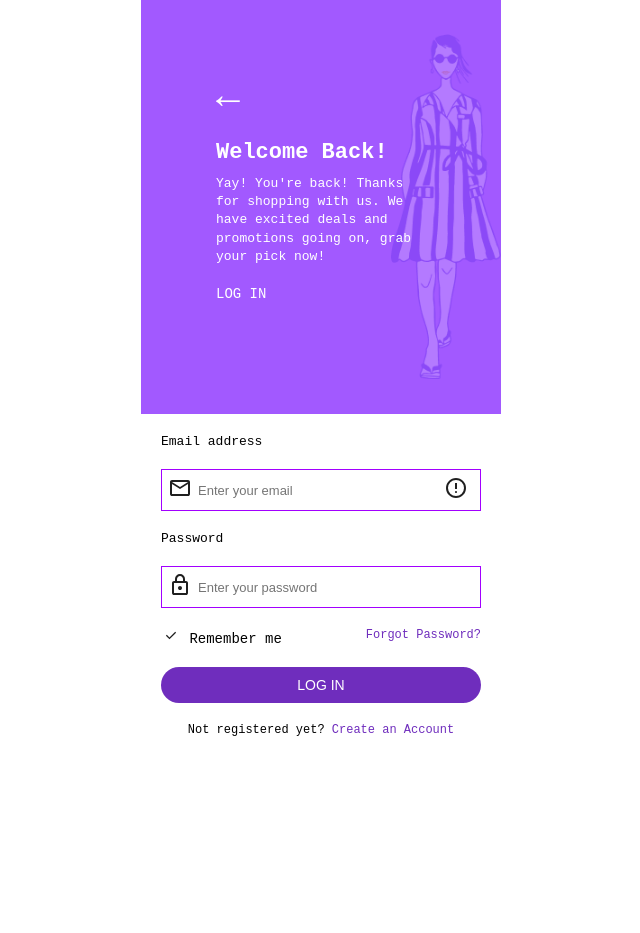
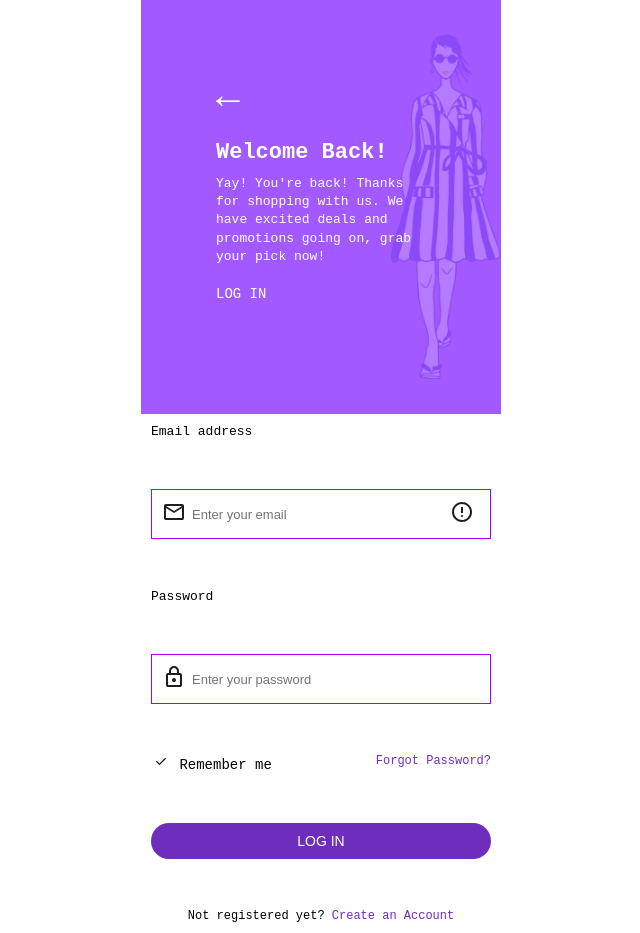
Before and after one commit to Javit1766/onlyRetail, a plain HTML site: page pages/login2/login2.html in a window 1280 px wide. Shown: the whole page, without its empty margins (299-939 px from the left). Before the commit the page ends 800 px from the top, so only its background shows below. Drawn offline with Linux system fonts and the light colour scheme.

Commit message:
terminado el Welcome Back

```diff
--- a/pages/login2/login2.css
+++ b/pages/login2/login2.css
@@ -52,8 +52,8 @@
 .right-section {
     background: rgb(255, 255, 255);
     display: grid;
-    gap: 20px;
-    padding: 20px;
+    gap: 50px;
+    padding: 10px;
 }
 
 label {
@@ -66,7 +66,7 @@ label {
     align-items: center;
     border: 1px solid #a200ff;
     border-radius: 10;
-    padding: 6px;
+    padding: 10px;
 }
 
 .icon {
--- a/pages/login2/login2.js
+++ b/pages/login2/login2.js
@@ -1,39 +1,39 @@
 export function login2() {
     // Contenedor principal
-    const container = document.createElement("div");
+    let container = document.createElement("div");
     container.className = "login-container";
 
     // Sección morada
-    const leftSection = document.createElement("div");
+    let leftSection = document.createElement("div");
     leftSection.className = "left-section";
 
-    const backArrow = document.createElement("span");
+    let backArrow = document.createElement("span");
     backArrow.innerHTML = "←";
     backArrow.className = "back-arrow";
     leftSection.appendChild(backArrow);
 
-    const title = document.createElement("h1");
+    let title = document.createElement("h1");
     title.textContent = "Welcome Back!";
     leftSection.appendChild(title);
 
-    const description = document.createElement("p");
+    let description = document.createElement("p");
     description.textContent =
         "Yay! You're back! Thanks for shopping with us. We have excited deals and promotions going on, grab your pick now!";
     leftSection.appendChild(description);
 
-    const loginText = document.createElement("h3");
+    let loginText = document.createElement("h3");
     loginText.textContent = "LOG IN";
     leftSection.appendChild(loginText);
 
     // Sección blanca
-    const rightSection = document.createElement("div");
+    let rightSection = document.createElement("div");
     rightSection.className = "right-section";
 
     // Email
-    const emailLabel = document.createElement("label");
+    let emailLabel = document.createElement("label");
     emailLabel.textContent = "Email address";
 
-    const emailInputWrapper = document.createElement("div");
+    let emailInputWrapper = document.createElement("div");
     emailInputWrapper.className = "input-wrapper";
     emailInputWrapper.innerHTML = `
         <span class="icon"><svg xmlns="http://www.w3.org/2000/svg" height="24px" viewBox="0 -960 960 960" width="24px" fill="#1f1f1f"><path d="M160-160q-33 0-56.5-23.5T80-240v-480q0-33 23.5-56.5T160-800h640q33 0 56.5 23.5T880-720v480q0 33-23.5 56.5T800-160H160Zm320-280L160-640v400h640v-400L480-440Zm0-80 320-200H160l320 200ZM160-640v-80 480-400Z"/></svg></span>
@@ -42,10 +42,10 @@ export function login2() {
     `;
 
     // Password
-    const passwordLabel = document.createElement("label");
+    let passwordLabel = document.createElement("label");
     passwordLabel.textContent = "Password";
 
-    const passwordInputWrapper = document.createElement("div");
+    let passwordInputWrapper = document.createElement("div");
     passwordInputWrapper.className = "input-wrapper";
     passwordInputWrapper.innerHTML = `
         <span class="icon"><svg xmlns="http://www.w3.org/2000/svg" height="24px" viewBox="0 -960 960 960" width="24px" fill="#1f1f1f"><path d="M240-80q-33 0-56.5-23.5T160-160v-400q0-33 23.5-56.5T240-640h40v-80q0-83 58.5-141.5T480-920q83 0 141.5 58.5T680-720v80h40q33 0 56.5 23.5T800-560v400q0 33-23.5 56.5T720-80H240Zm0-80h480v-400H240v400Zm240-120q33 0 56.5-23.5T560-360q0-33-23.5-56.5T480-440q-33 0-56.5 23.5T400-360q0 33 23.5 56.5T480-280ZM360-640h240v-80q0-50-35-85t-85-35q-50 0-85 35t-35 85v80ZM240-160v-400 400Z"/></svg></span>
@@ -53,7 +53,7 @@ export function login2() {
     `;
 
     // Opciones
-    const optionsRow = document.createElement("div");
+    let optionsRow = document.createElement("div");
     optionsRow.className = "options-row";
     optionsRow.innerHTML = `
         <label> <span class="icon"><svg xmlns="<svg xmlns="http://www.w3.org/2000/svg" height="15px" viewBox="0 -960 960 960" width="20px" fill="#1f1f1f"><path d="M382-240 154-468l57-57 171 171 367-367 57 57-424 424Z"/></svg> Remember me</label>
@@ -61,12 +61,12 @@ export function login2() {
     `;
 
     // Botón login
-    const loginBtn = document.createElement("button");
+    let loginBtn = document.createElement("button");
     loginBtn.textContent = "LOG IN";
     loginBtn.className = "login-btn";
 
     // Crear cuenta
-    const createAccount = document.createElement("p");
+    let createAccount = document.createElement("p");
     createAccount.className = "create-account";
     createAccount.innerHTML = `Not registered yet? <a href="#">Create an Account</a>`;
 
```
